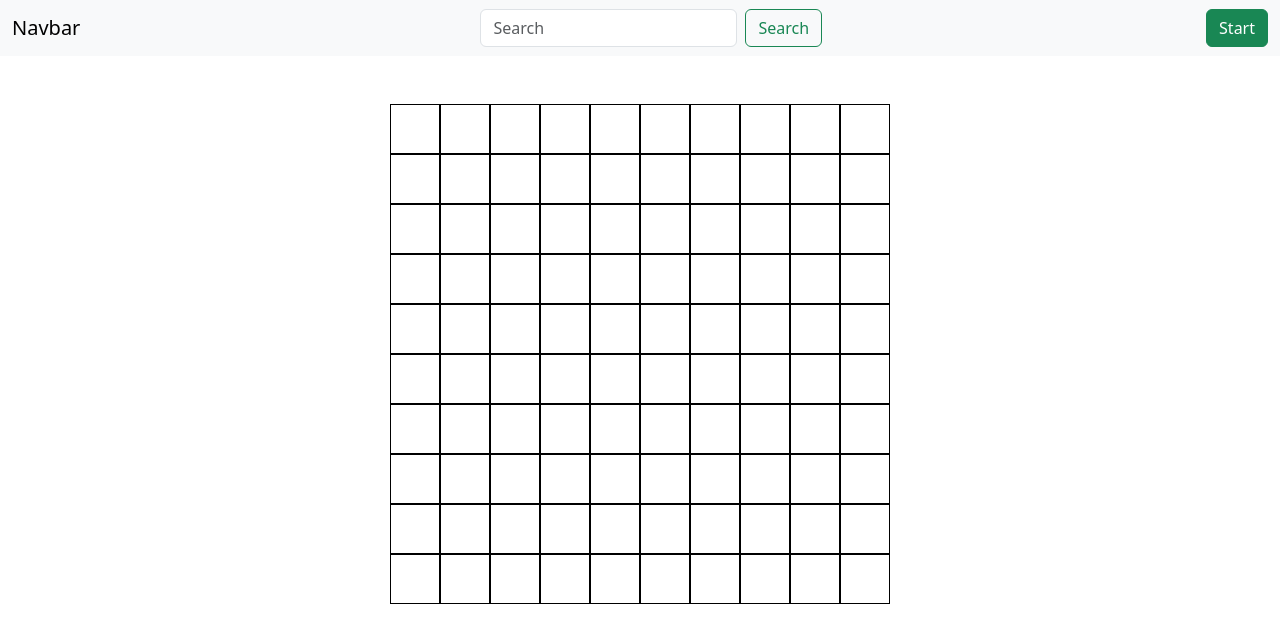
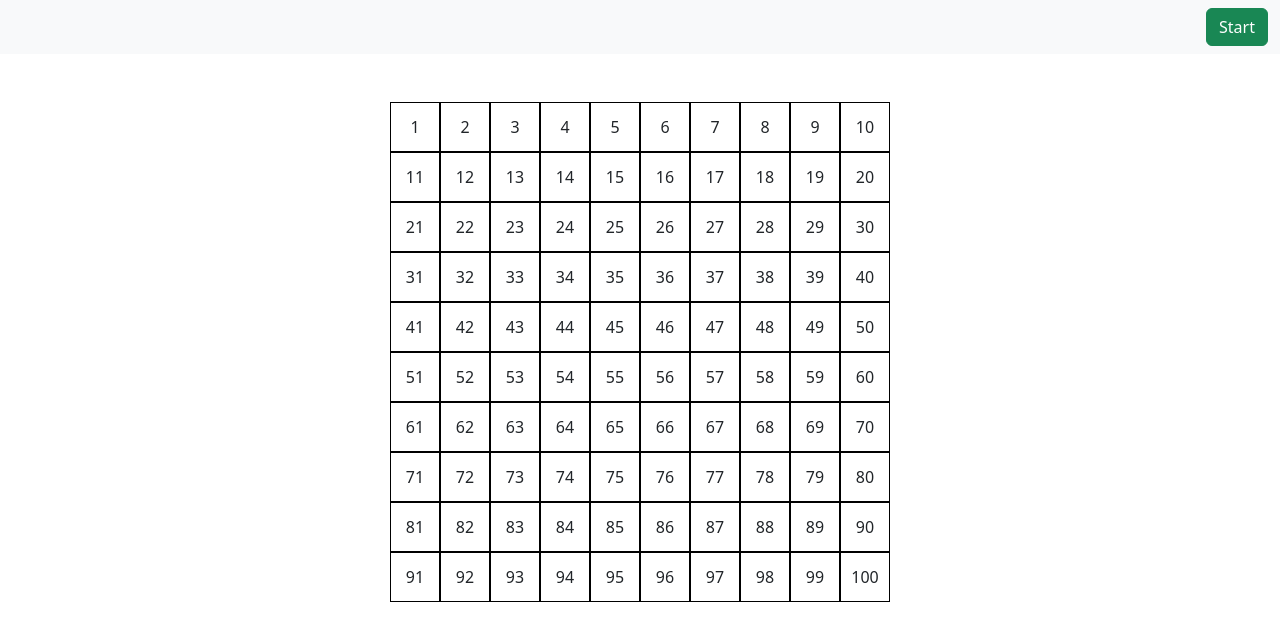
Before and after one commit to f-dib/js-campominato-grid, a plain HTML site: page index.html in a window 1280 px wide. Both pictures are taken after a click on the button "Start". Drawn offline with nearby package versions, Linux system fonts and the light colour scheme.

Commit message:
exercise completed

```diff
--- a/css/style.css
+++ b/css/style.css
@@ -14,3 +14,7 @@
 
     border: 1px solid black;
 }
+
+.activation {
+    background-color: yellow;
+}
--- a/index.html
+++ b/index.html
@@ -21,12 +21,11 @@
     <!-- to fix -->
     <nav class="navbar bg-body-tertiary">
         <div class="container-fluid">
-          <a class="navbar-brand">Navbar</a>
-          <form class="d-flex" role="search">
-            <input class="form-control me-2" type="search" placeholder="Search" aria-label="Search">
-            <button class="btn btn-outline-success" type="submit">Search</button>
-          </form>
-          <button id="button" class="btn btn-success">Start</button>
+            <div></div>
+            <div></div>
+            <div>
+                <button id="button" class="btn btn-success">Start</button>
+            </div>
         </div>
     </nav>
 
--- a/js/script.js
+++ b/js/script.js
@@ -1,17 +1,26 @@
 let button = document.querySelector("#button");
 let grid = document.querySelector("#grid");
+
 
 button.addEventListener("click",
     function(){
 
-        for (let i = 0; i < 100; i++) {
+        grid.innerHTML = "";
+
+        for (i = 0; i < 100; i++) {
 
             let squareElement = document.createElement('div');
             squareElement.classList.add('square');
+            squareElement.innerHTML = `${i + 1}`;
             grid.append(squareElement);
+
+
+            squareElement.addEventListener("click",
+                function(){
+                    console.log(this.innerText);
+                    this.classList.toggle("activation");
+                })
 
         }
 
-    }
-
-);
+});
```
